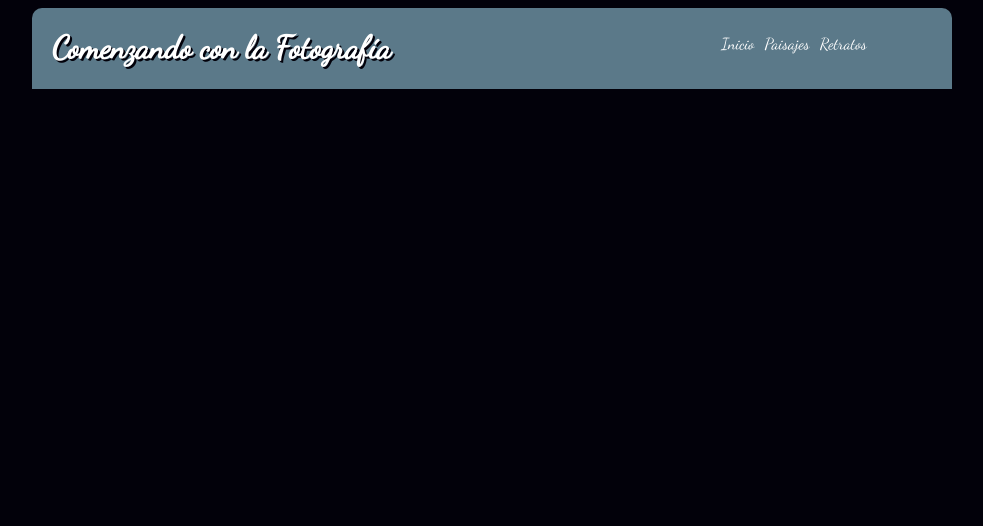
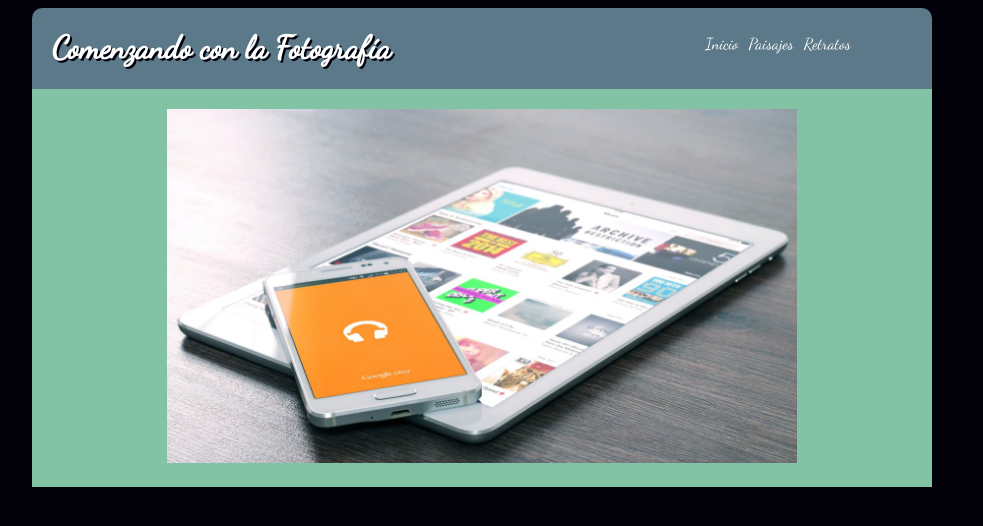
Before and after one commit to mayala82/Fotografias, a plain HTML site: page Index.html in a window 1280 px wide. Shown: the whole page, without its empty margins (158-1141 px from the left). Drawn offline with Linux system fonts and the light colour scheme.

Commit message:
Actualizacion de estilos pagina principal del sitio.

```diff
--- a/Index.html
+++ b/Index.html
@@ -4,7 +4,6 @@
     <meta charset="utf-8">
     <meta name="viewport" content="width=device-width, initial-scale=1.0">
     <link rel="stylesheet" href="css/estilos.css">
-    <link href="https://fonts.googleapis.com/css?family=Dancing+Script" rel="stylesheet">
     <title>Comenzando con la Fotografía</title>
   </head>
   <body>
@@ -20,8 +19,10 @@
             <li><a href="#">Retratos</a></li>
           </ul>
         </nav>
-
       </header>
+      <div id="Principal" class="principal">
+          <img src="./imagenes/ImagenPrincipal.jpg" alt="">
+      </div>
 
     </div>
 
--- a/css/estilos.css
+++ b/css/estilos.css
@@ -1,5 +1,6 @@
 @font-face {
-  src: url(./Fuentes/DancingScript.ttf);
+  font-family: DancingScript;
+  src: url(../Fuentes/DancingScript.ttf);
 }
 body{
   background-color: #02010a;
@@ -8,18 +9,20 @@ body{
 #contenido{
   width: 900px;
   margin: 0 auto;
+  display: flex;
+  flex-direction: column;
 }
 header{
   background-color: #5b7989;
   border-radius: 10px 10px 0px 0px;
-  padding-left: 20px;
-  font-family: 'Dancing Script', cursive;
+  font-family: DancingScript;
   color: white;
   display: flex;
   flex-flow: row;
   width: 100%;
 }
 #titulo{
+  margin-left: 20px;
   float: left;
   width: 60%;
 }
@@ -49,3 +52,14 @@ nav{
   color: black;
   text-decoration: underline;
 }
+.principal{
+  width: 100%;
+  margin: 0 auto;
+  background-color: #82c3a6;
+  text-align: center;
+}
+.principal>img{
+  width: 70%;
+  margin-top: 20px;
+  margin-bottom: 20px;
+}
```
Also changed, not shown: imagenes/ImagenPrincipal.jpg (added), imagenes/dispositivos-negros.jpg (added), imagenes/tecnologia.jpg (added).
